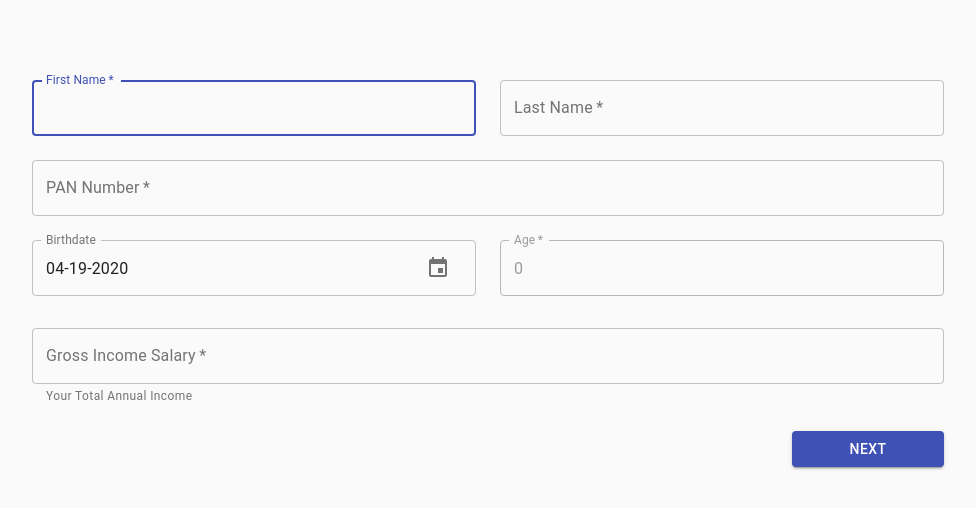
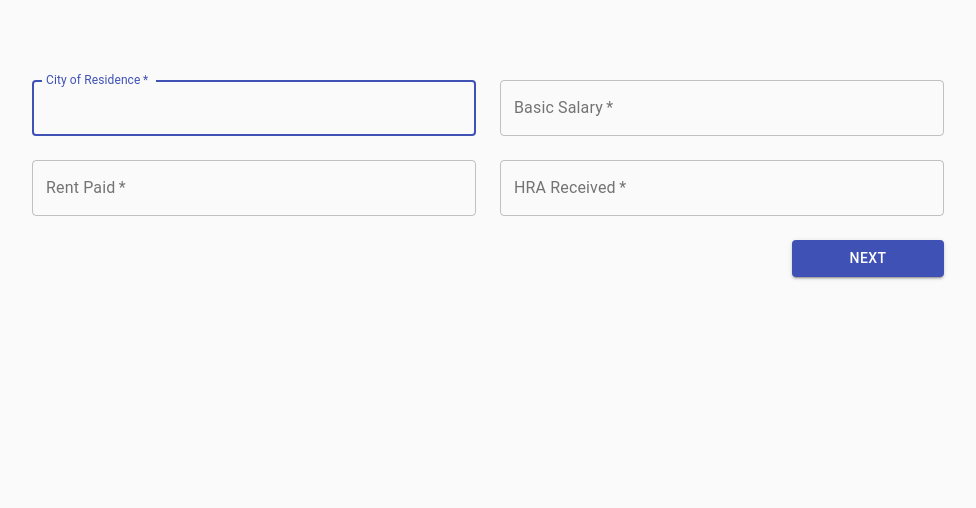
Before and after one commit to yelkar-snehal/Income-Tax-Calculator, a React (Create React App) app in the folder app/: page /exemption in a window 1280 px wide. Shown: the top 508 px of the page, without its empty margins (152-1128 px from the left). Built offline with nearby package versions, Linux system fonts and the light colour scheme.

Commit message:
Add form for exemptions and history prop in basic details

```diff
--- a/app/src/App.js
+++ b/app/src/App.js
@@ -5,12 +5,16 @@ import {
 } from 'react-router-dom';
 import './App.css';
 import { BasicDetails } from './components/BasicDetails';
+import { Exemption } from './components/Exemption';
 
 function App() {
   return (
     <Router>
-      <Route path="/">
+      <Route exact path="/">
         <BasicDetails></BasicDetails>
+      </Route>
+      <Route path="/exemption">
+        <Exemption></Exemption>
       </Route>
     </Router>
   );
--- a/app/src/components/BasicDetails.jsx
+++ b/app/src/components/BasicDetails.jsx
@@ -6,6 +6,7 @@ import {
     MuiPickersUtilsProvider,
     KeyboardDatePicker,
 } from '@material-ui/pickers';
+import { useHistory } from 'react-router-dom';
 
 // material ui styles
 const useStyles = makeStyles(theme => ({
@@ -38,6 +39,7 @@ export const BasicDetails = (props) => {
     const [birthdate, setBirthdate] = useState(new Date());
     const [age, setAge] = useState(0);
     const [grossIncome, setGrossIncome] = useState(null)
+    const history = useHistory();
 
     const handleChange = (date) => {
         setBirthdate(date);
@@ -159,6 +161,7 @@ export const BasicDetails = (props) => {
                                     color="primary"
                                     size="medium"
                                     className={classes.next}
+                                    onClick={() => history.push('/exemption')}
                                 >
                                     Next
                                 </Button>
--- /dev/null
+++ b/app/src/components/Exemption.jsx
@@ -0,0 +1,111 @@
+import React, { Fragment, useState } from 'react';
+import { CssBaseline, Container, Grid, TextField, Button } from '@material-ui/core';
+import { makeStyles } from '@material-ui/core/styles';
+
+// material ui styles
+const useStyles = makeStyles(theme => ({
+    paper: {
+        flexGrow: 1,
+        display: 'flex',
+        flexDirection: 'column',
+        alignItems: 'center',
+        '& > *': {
+            margin: theme.spacing(1),
+        },
+    },
+    form: {
+        width: '100%',
+        marginTop: theme.spacing(10),
+    },
+    next: {
+        marginTop: theme.spacing(3),
+    },
+}));
+
+
+
+export const Exemption = (props) => {
+    const classes = useStyles();
+
+    const [city, setCity] = useState("");
+    const [rent, setRent] = useState("");
+    const [basicSalary, setBasicSalary] = useState("");
+    const [hraReceived, setHRAReceived] = useState("");
+
+    return (
+        <Fragment>
+            <CssBaseline />
+            <Container maxWidth="md">
+                <div className={classes.paper}>
+                    <form className={classes.form}>
+                        <Grid container spacing={3}>
+                            <Grid item xs={12} sm={6}>
+                                <TextField
+                                    name="city"
+                                    id="city"
+                                    label="City of Residence"
+                                    variant="outlined"
+                                    fullWidth
+                                    required
+                                    autoComplete="city"
+                                    autoFocus
+                                    value={city}
+                                    onChange={(event) => setCity(event.target.value)} />
+                            </Grid>
+                            <Grid item xs={12} sm={6}>
+                                <TextField
+                                    name="basicSalary"
+                                    id="basicSalary"
+                                    label="Basic Salary"
+                                    variant="outlined"
+                                    fullWidth
+                                    required
+                                    autoComplete="basicSalary"
+                                    value={basicSalary}
+                                    onChange={(event) => setBasicSalary(event.target.value)} />
+                            </Grid>
+                            <Grid item xs={12} sm={6}>
+                                <TextField
+                                    name="rent"
+                                    id="rent"
+                                    label="Rent Paid"
+                                    variant="outlined"
+                                    fullWidth
+                                    required
+                                    autoComplete="rent"
+                                    value={rent}
+                                    onChange={(event) => setRent(event.target.value)} />
+                            </Grid>
+                            <Grid item xs={12} sm={6}>
+                                <TextField
+                                    name="hraReceived"
+                                    id="hraReceived"
+                                    label="HRA Received"
+                                    variant="outlined"
+                                    fullWidth
+                                    required
+                                    autoComplete="hraReceived"
+                                    value={hraReceived}
+                                    onChange={(event) => setHRAReceived(event.target.value)} />
+                            </Grid>
+                        </Grid>
+                        <Grid container alignItems="flex-start" justify="flex-end">
+                            <Grid item xs={12} sm={2}>
+                                <Button
+                                    fullWidth
+                                    type="submit"
+                                    variant="contained"
+                                    color="primary"
+                                    size="medium"
+                                    className={classes.next}
+                                >
+                                    Next
+                                </Button>
+                            </Grid>
+                        </Grid>
+                    </form>
+                </div>
+            </Container>
+        </Fragment>
+    )
+}
```
